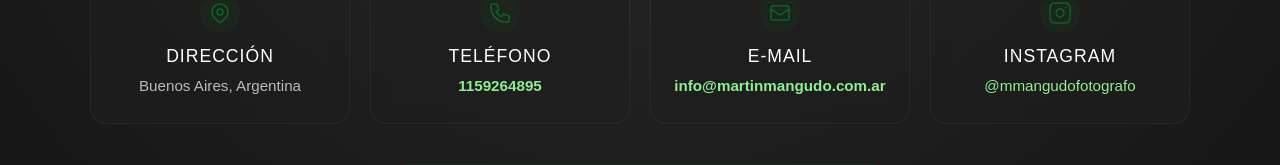
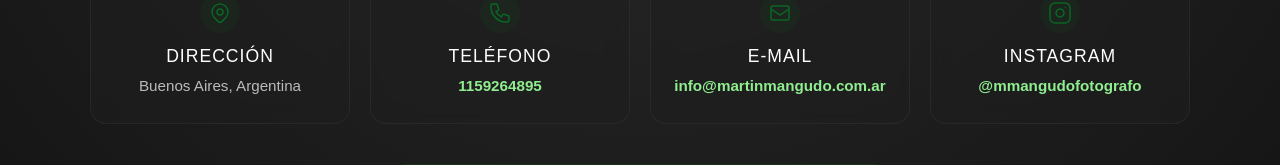
Before and after one commit to nehemix/pagina-tincho-moderna, a SvelteKit app: page /contacto in a window 1280 px wide. Shown: the part 338-503 px from the top of the page. Built offline with nearby package versions, Linux system fonts and the light colour scheme.

Commit message:
fix letras

```diff
--- a/src/routes/contacto/+page.svelte
+++ b/src/routes/contacto/+page.svelte
@@ -235,8 +235,9 @@
   .contact-card p a:hover {
     color: #fff;
   }
-  .instagram-card p {
-    color: #90ee90; /* Mantiene el color del enlace original */
+  .instagram-card > p {
+    color: #90ee90; /* Mantiene el color del enlace original para el @usuario */
+    font-weight: bold; /* Lo igualamos al del número de teléfono */
   }
 
   /* Sección de recomendación */
```
